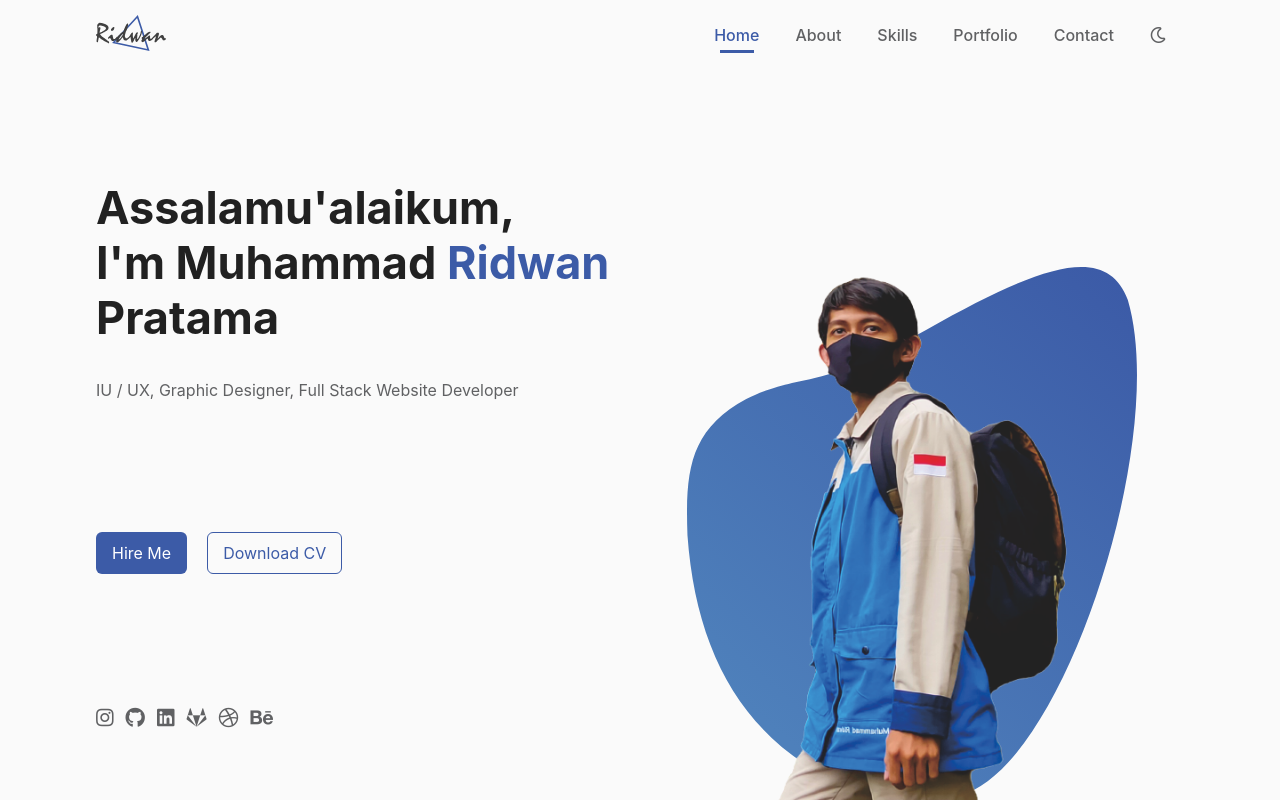
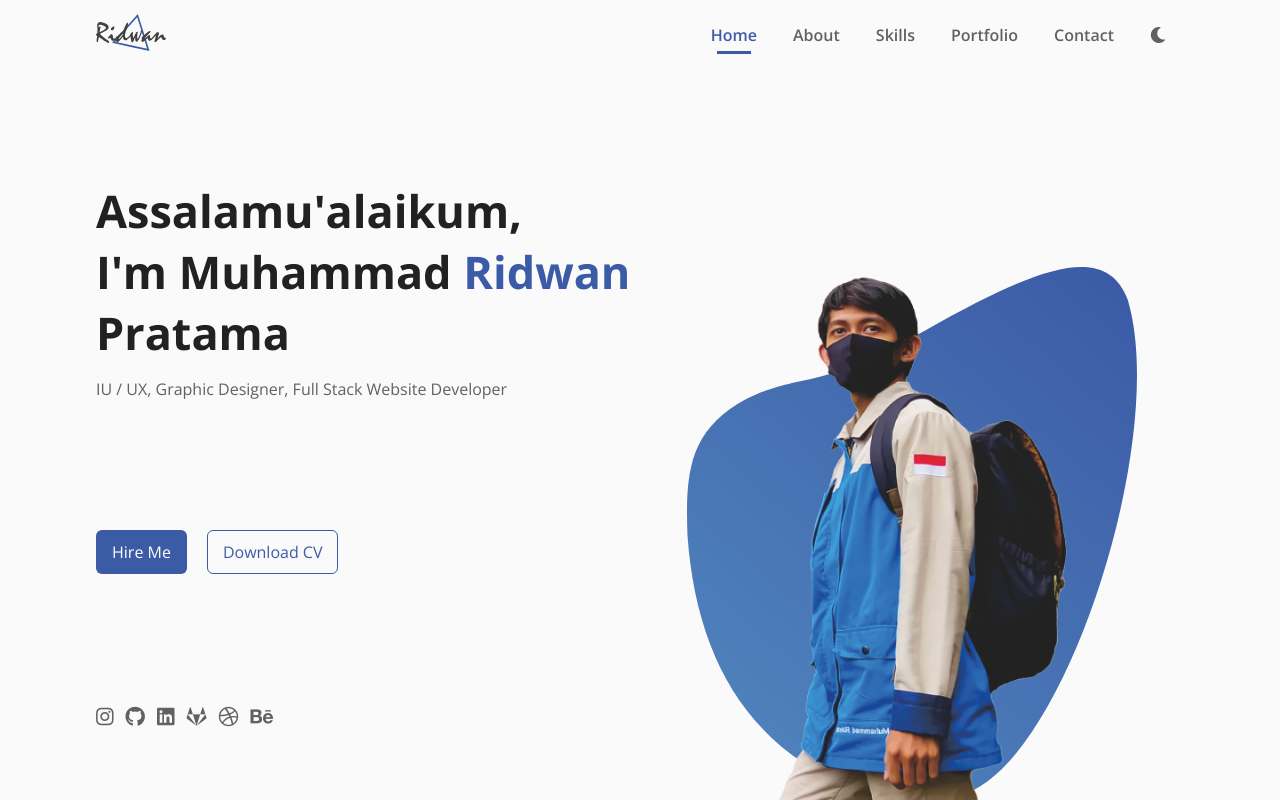
Before and after one commit to frontendridwan/online-cv, a plain HTML site: page index.html in a window 1280 px wide. Drawn offline with nearby package versions, Linux system fonts and the light colour scheme.

Commit message:
update font style

```diff
--- a/style.css
+++ b/style.css
@@ -1,3 +1,9 @@
+/*===== GOOGLE FONTS =====*/
+@import url("https://fonts.googleapis.com/css2?family=Poppins:wght@400;500;600&display=swap");
+@import url("https://fonts.googleapis.com/css2?family=Roboto:wght@300;400;500;700;900&display=swap");
+@import url("https://fonts.googleapis.com/css2?family=Open+Sans:wght@300;400;600;700;800&display=swap");
+
+/*===== CSS RESET =====*/
 * {
   padding: 0;
   margin: 0;
@@ -11,8 +17,10 @@ html {
 }
 
 body {
-  font-family: -apple-system, BlinkMacSystemFont, "Segoe UI", Roboto, Oxygen,
-    Ubuntu, Cantarell, "Open Sans", "Helvetica Neue", sans-serif;
+  /* font-family: -apple-system, BlinkMacSystemFont, "Segoe UI", Roboto, Oxygen,
+    Ubuntu, Cantarell, "Open Sans", "Helvetica Neue", sans-serif; */
+  font-family: "Open Sans", sans-serif;
+  /* font-family: "Roboto", sans-serif; */
 }
 
 :root {
@@ -80,7 +88,7 @@ body {
 
 .navbar-container ul li a,
 .navbar-container ul li i {
-  font-weight: 500;
+  font-weight: 600;
   color: var(--font-color-secondary);
   cursor: pointer;
 }
```
